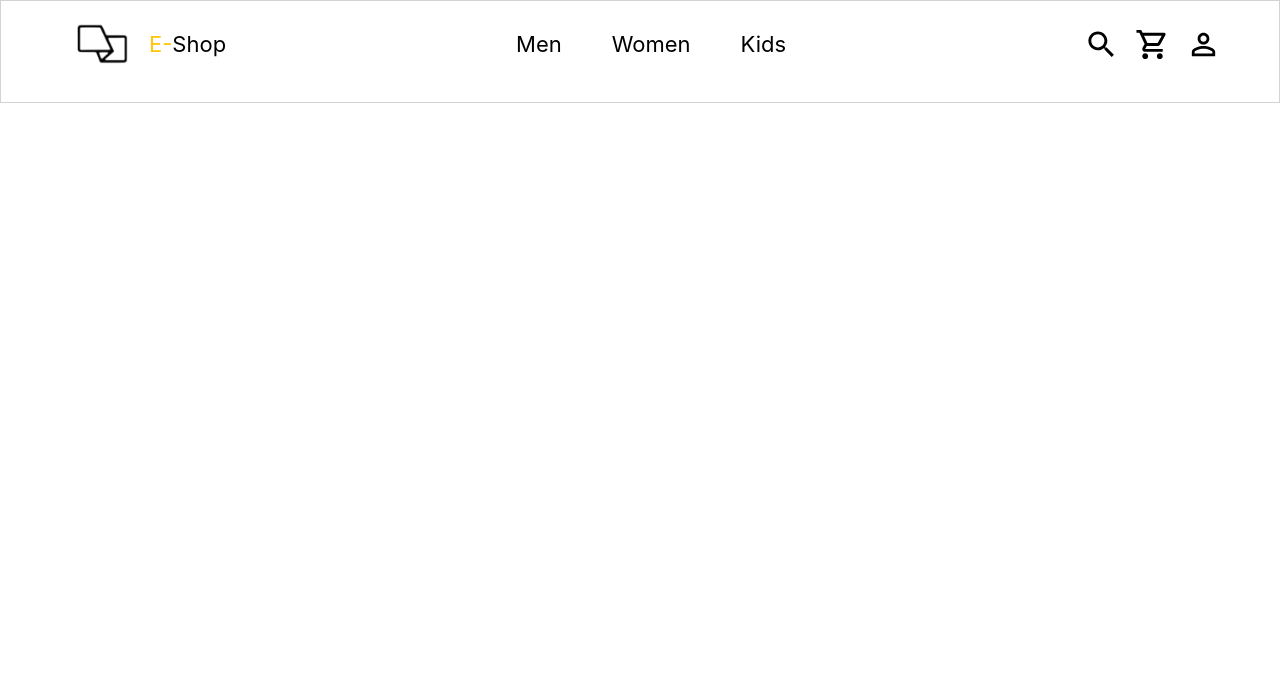
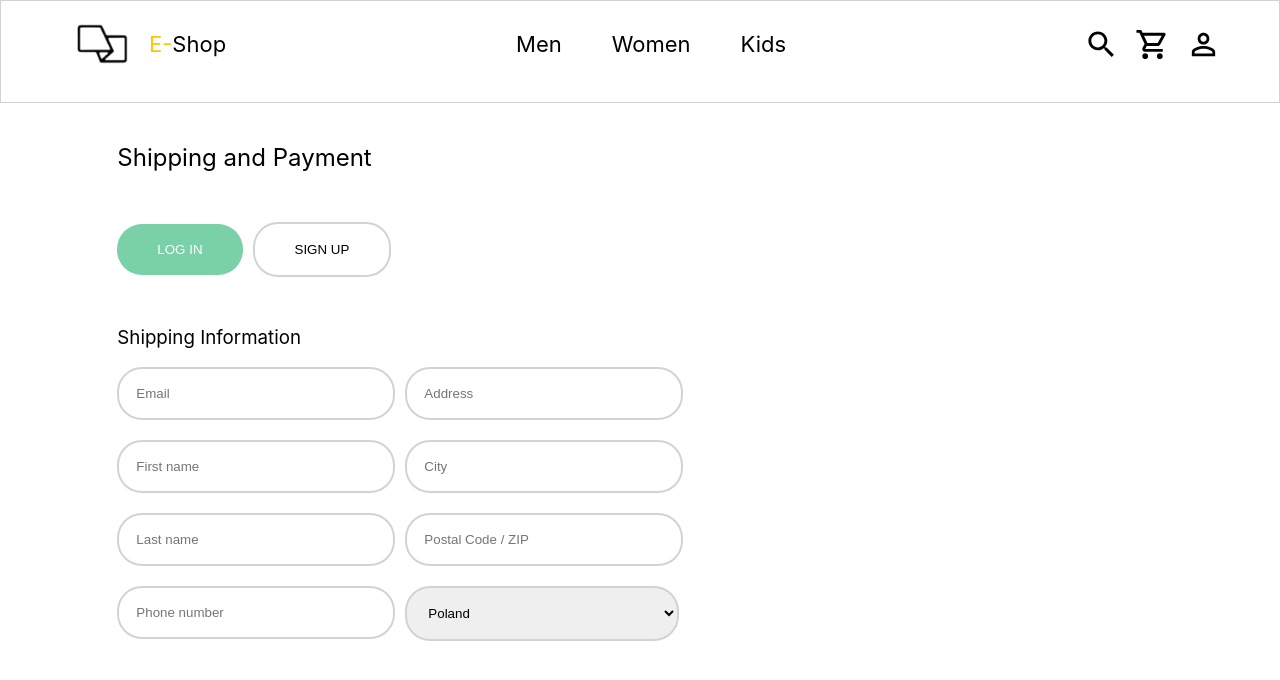
Before and after one commit to anuxoxo/e-shop, a React (Create React App) app: page / in a window 1280 px wide. Shown: the top 680 px of the page. Built offline with nearby package versions, Linux system fonts and the light colour scheme.

Commit message:
shipping done

```diff
--- /dev/null
+++ b/src/App.css
@@ -0,0 +1,4 @@
+.main__container {
+  display: flex;
+  justify-content: space-around;
+}
--- a/src/App.js
+++ b/src/App.js
@@ -1,10 +1,25 @@
 import React from 'react';
+import './App.css';
 import Navbar from './components/Navbar/Navbar';
+import Shipping from './components/Shipping/Shipping';
 
 function App() {
   return (
     <div className="App">
       <Navbar />
+
+      <main className="main__container">
+        <div className="left__container">
+          <Shipping />
+        </div>
+        <div className="center__container">
+          {/* <Shipping /> */}
+        </div>
+        <div className="right__container">
+          {/* <Shipping /> */}
+        </div>
+      </main>
+
     </div>
   );
 }
--- /dev/null
+++ b/src/InputBox/InputBox.css
@@ -0,0 +1,15 @@
+.inputBox,
+select {
+  padding: 17px;
+  padding-right: 80px;
+  border-radius: 25px;
+  border: none;
+  border: 2px solid lightgray;
+  display: block;
+  margin: 0 10px 20px 0;
+  outline: none;
+}
+
+select {
+  width: 95%;
+}
--- /dev/null
+++ b/src/InputBox/InputBox.jsx
@@ -0,0 +1,21 @@
+import React from 'react'
+import './InputBox.css'
+
+function InputBox({ placeholderText, type = "text", inputText, setInputText }) {
+    return (
+        <div>
+            <input
+                className="inputBox"
+                type={type}
+                placeholder={placeholderText}
+                value={inputText}
+                onChange={(e) => {
+                    setInputText(e.target.value);
+                    console.log(inputText);
+                }}
+            />
+        </div>
+    )
+}
+
+export default InputBox
--- /dev/null
+++ b/src/SmallButton/SmallButton.css
@@ -0,0 +1,20 @@
+.btn__primary {
+  text-transform: uppercase;
+  border: none;
+  outline: none;
+  padding: 18px 40px;
+  border-radius: 25px;
+  cursor: pointer;
+  margin: 30px 0;
+  margin-right: 10px;
+}
+
+.btn__green {
+  color: white;
+  background: #7ad0a7;
+}
+
+.btn__white {
+  background: white;
+  border: 2px solid lightgray;
+}
--- /dev/null
+++ b/src/SmallButton/SmallButton.jsx
@@ -0,0 +1,13 @@
+import React from 'react'
+import './SmallButton.css';
+
+function SmallButton({ text, handleClick, color }) {
+    return (
+        <button className={`btn__primary btn__${color}`}
+            onClick={handleClick}>
+            {text}
+        </button>
+    )
+}
+
+export default SmallButton
--- a/src/components/Navbar/Navbar.css
+++ b/src/components/Navbar/Navbar.css
@@ -2,9 +2,7 @@
   color: rgb(255, 197, 6);
 }
 nav {
-  position: fixed;
   width: 100%;
-  top: 0;
 }
 
 .navbar {
--- a/src/components/Shipping/Shipping.css
+++ b/src/components/Shipping/Shipping.css
@@ -0,0 +1,14 @@
+.Shipping {
+  margin: 40px 0 20px;
+}
+.primary__title,
+.secondary__title {
+  font-weight: normal;
+}
+.input__col {
+  display: flex;
+  justify-content: space-between;
+}
+.left__inputCol {
+  flex-grow: 1;
+}
--- a/src/components/Shipping/Shipping.jsx
+++ b/src/components/Shipping/Shipping.jsx
@@ -0,0 +1,63 @@
+import React, { useState } from 'react'
+import InputBox from '../../InputBox/InputBox';
+import SmallButton from '../../SmallButton/SmallButton';
+import './Shipping.css';
+
+function Shipping() {
+    const [email, setEmail] = useState("");
+
+    const login = () => { }
+
+    return (
+        <div className="Shipping">
+            <div className="topContainer">
+                <h2 className="primary__title">
+                    Shipping and Payment
+                </h2>
+                <SmallButton
+                    text="log in"
+                    color="green"
+                    handleClick={login} />
+                <SmallButton
+                    text="sign up"
+                    color="white"
+                    handleClick={login} />
+            </div>
+            <div className="shipping__info">
+                <h3 className="secondary__title">
+                    Shipping Information
+                </h3>
+                <div className="input__col">
+                    <div className="left__inputCol">
+                        <InputBox
+                            placeholderText="Email"
+                            type="email"
+                            inputText={email}
+                            setInputText={setEmail} />
+                        <InputBox placeholderText="First name" />
+                        <InputBox placeholderText="Last name" />
+                        <InputBox
+                            placeholderText="Phone number"
+                            type="tel" />
+                    </div>
+                    <div className="left__inputCol">
+                        <InputBox placeholderText="Address" />
+                        <InputBox placeholderText="City" />
+                        <InputBox
+                            placeholderText="Postal Code / ZIP"
+                            type="number" />
+
+                        <select>
+                            <option value="Poland">Poland</option>
+                            <option value="Poland">Poland</option>
+                            <option value="Poland">Poland</option>
+                        </select>
+                    </div>
+                </div>
+            </div>
+
+        </div>
+    )
+}
+
+export default Shipping
--- a/src/index.css
+++ b/src/index.css
@@ -5,6 +5,7 @@ body {
     sans-serif;
   -webkit-font-smoothing: antialiased;
   -moz-osx-font-smoothing: grayscale;
+  box-sizing: border-box;
 }
 
 code {
```
Also changed, not shown: src/components/Payment/Payment.jsx (deleted), src/components/Payment/PaymentButton.jsx (added).
